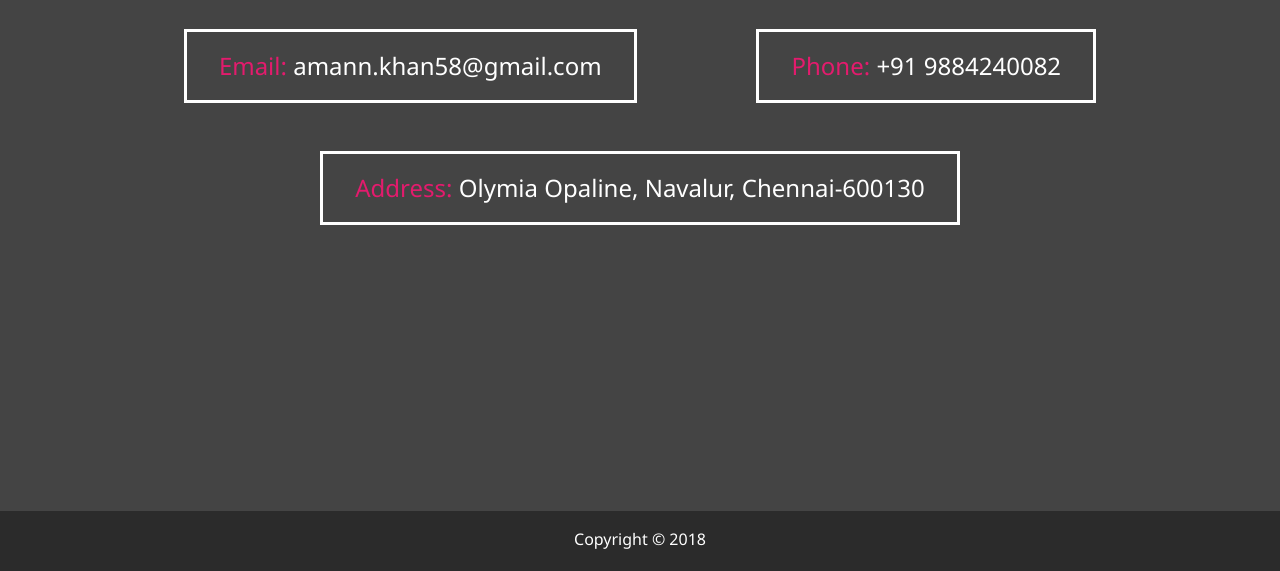
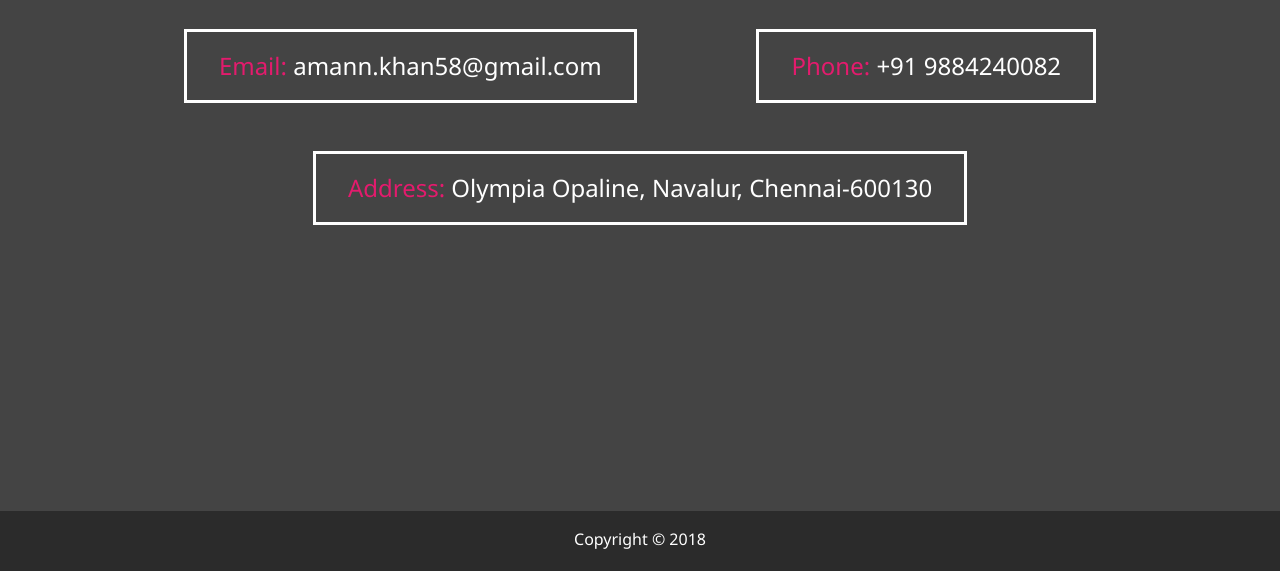
Before and after one commit to Amankhan55/portfolio, a website: page dist/contact.html in a window 1280 px wide. Shown: the part 229-800 px from the top of the page. Drawn offline with Linux system fonts and the light colour scheme.

Commit message:
Address update

```diff
--- a/dist/contact.html
+++ b/dist/contact.html
@@ -68,7 +68,7 @@
       </div>
       <div>
           <span class="text-secondary">Address:</span>
-          Olymia Opaline, Navalur, Chennai-600130
+          Olympia Opaline, Navalur, Chennai-600130
       </div>
     </div>
   </main>
```
